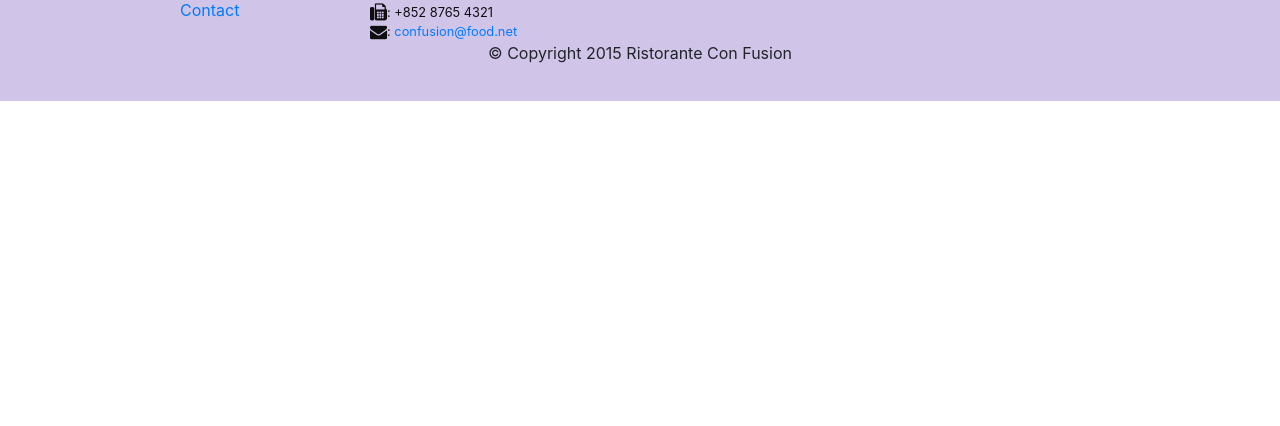
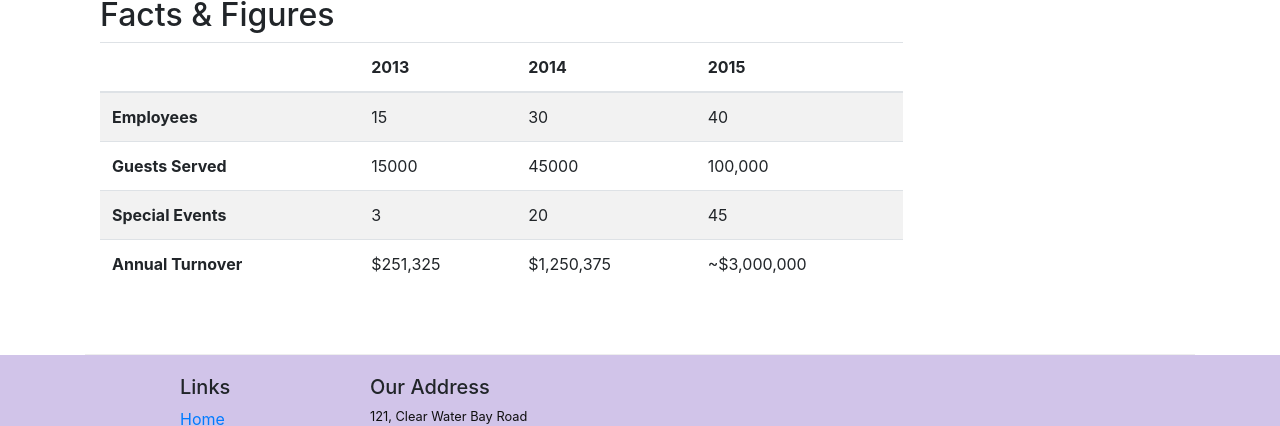
Before and after one commit to letheyue/Bootstrap-exercise, a website: page aboutus.html in a window 1280 px wide. Shown: the part 1652-2078 px from the top of the page. Before the commit the page ends 1753 px from the top, so only its background shows below. Drawn offline with nearby package versions, Linux system fonts and the light colour scheme.

Commit message:
Tables & Cards

```diff
--- a/aboutus.html
+++ b/aboutus.html
@@ -64,7 +64,32 @@
                 <p>Started in 2010, Ristorante con Fusion quickly established itself as a culinary icon par excellence in Hong Kong. With its unique brand of world fusion cuisine that can be found nowhere else, it enjoys patronage from the A-list clientele in Hong Kong.  Featuring four of the best three-star Michelin chefs in the world, you never know what will arrive on your plate the next time you visit us.</p>
                 <p>The restaurant traces its humble beginnings to <em>The Frying Pan</em>, a successful chain started by our CEO, Mr. Peter Pan, that featured for the first time the world's best cuisines in a pan.</p>
             </div>
-            <div>
+            <div class="col-sm">
+                <div class="card">
+                    <h3 class="card-header bg-primary text-white">Facts a Glance</h3>
+                    <div class="card-block">
+                        <dl class="row">
+                            <dt class="col-6">Started</dt>
+                            <dd class="col-6">3 Feb. 2013</dd>
+                            <dt class="col-6">Major Stake Holder</dt>
+                            <dd class="col-6">HK Fine Foods Inc.</dd>
+                            <dt class="col-6">Last Year's Turnover</dt>
+                            <dd class="col-6">$1,250,375</dd>
+                            <dt class="col-6">Employees</dt>
+                            <dd class="col-6">40</dd>
+                        </dl>
+                    </div>
+                </div>
+            </div>
+            <div class="col-12">
+                <div class="card card-block bg-faded">
+                    <blockquote class="blockquote">
+                        <p class="mb-0">You better cut the pizza in four pieces beacause I'm not hungry enough to eat six.</p>
+                        <footer class="blockquote-footer">Yogi Berra,
+                            <cite title="Source Title">The Wit and Wisdom of Yogi Berra, P. Pepe, Diversion Books, 2014</cite>
+                        </footer>
+                    </blockquote>
+                </div>
             </div>
         </div>
 
@@ -81,6 +106,52 @@
                 <h3>Alberto Somayya <small>Executive Chef</small></h3>
                 <p class="hidden-xs-down">Award winning three-star Michelin chef with wide International experience having worked closely with whos-who in the culinary world, he specializes in creating mouthwatering Indo-Italian fusion experiences. He says, <em>Put together the cuisines from the two craziest cultures, and you get a winning hit! Amma Mia!</em></p>
             </div>
+       </div>
+       <div class="row row-content">
+           <div class="col-12 col-sm-9">
+               <h2>Facts &amp; Figures</h2>
+               <div class="table-responsive">
+                <table class="table table-striped">
+                <thead class="thead-inverse">
+                    <tr>
+                        <th>&nbsp;</th>
+                        <th>2013</th>
+                        <th>2014</th>
+                        <th>2015</th>
+                    </tr>
+                </thead>
+                <tbody>
+                    <tr>
+                        <th>Employees</th>
+                        <td>15</td>
+                        <td>30</td>
+                        <td>40</td>
+                    </tr>
+                    <tr>
+                        <th>Guests Served</th>
+                        <td>15000</td>
+                        <td>45000</td>
+                        <td>100,000</td>
+                    </tr>
+                    <tr>
+                        <th>Special Events</th>
+                        <td>3</td>
+                        <td>20</td>
+                        <td>45</td>
+                    </tr>
+                    <tr>
+                        <th>Annual Turnover</th>
+                        <td>$251,325</td>
+                        <td>$1,250,375</td>
+                        <td>~$3,000,000</td>
+                    </tr>
+                </tbody>
+                </table>
+                </div>
+           </div>
+           <div class="col-12 col-sm-3">
+
+           </div>
        </div>
 
     </div>
```
